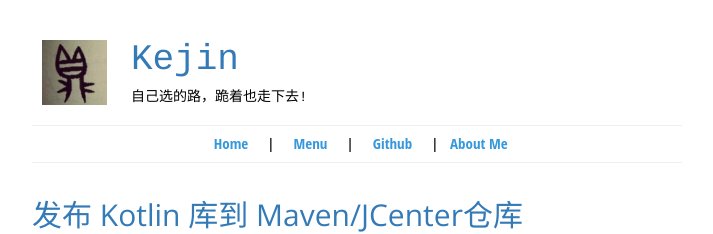
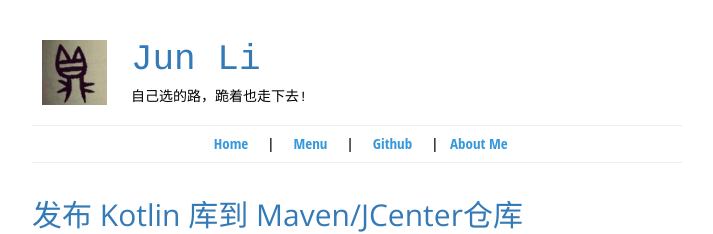
Before and after one commit to junboychina/junboychina.github.io, a Jekyll site: the page built from index.html, in a window 1280 px wide and 900 px high. Shown: the top 234 px of the window, without its empty margins (283-996 px from the left). Built offline with Jekyll 4.4.1, drawn with Linux system fonts in a browser that asks for light colours.

Commit message:
modify data file

```diff
--- a/_data/blog.yml
+++ b/_data/blog.yml
@@ -1,2 +1,2 @@
-title: Kejin
+title: Jun Li
 description: 自己选的路，跪着也走下去!
```
